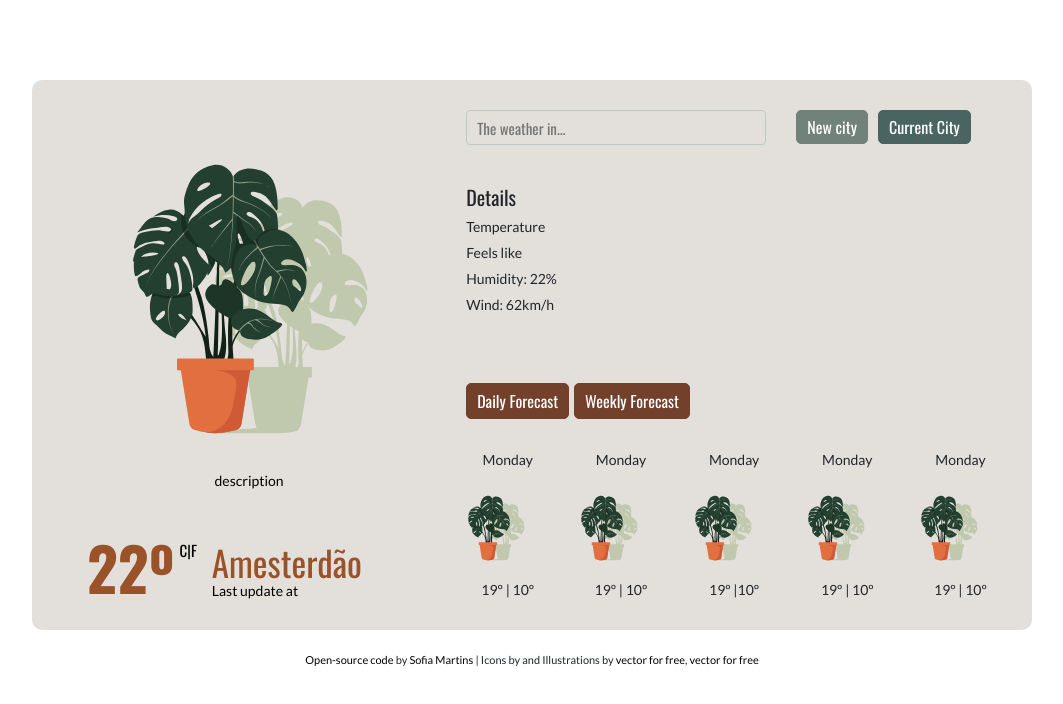
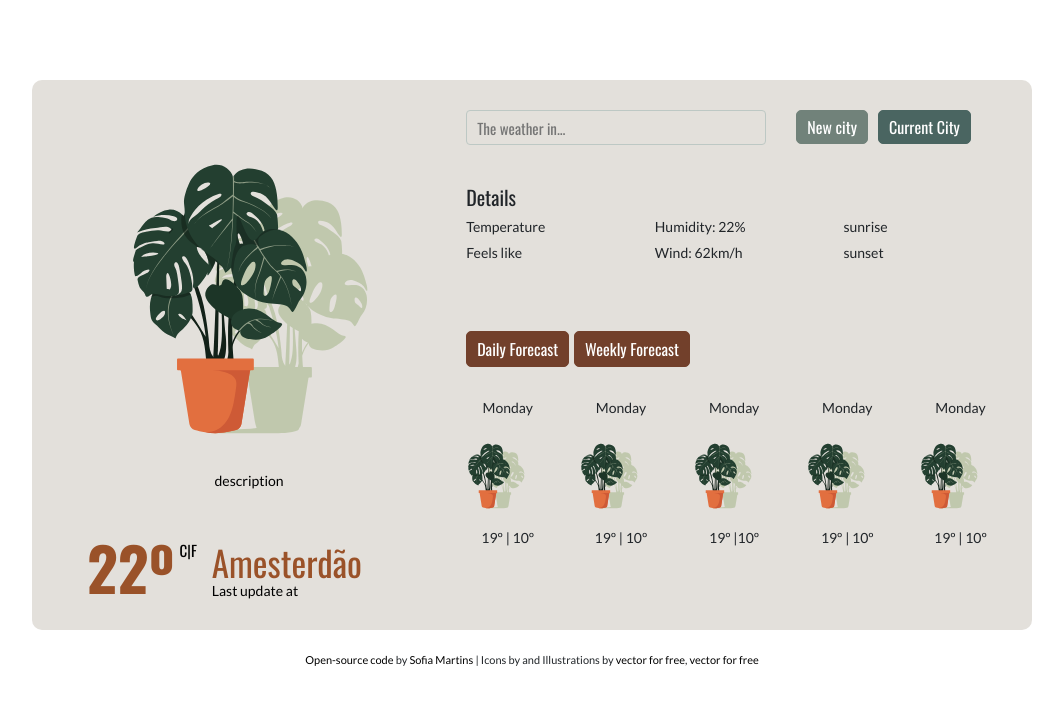
Before and after one commit to Asofiamartins/react-weather-app, a React (Create React App) app: page / in a window 1280 px wide. Shown: the top 704 px of the page, without its empty margins (108-1171 px from the left). Built offline with nearby package versions, Linux system fonts and the light colour scheme; no server answers.

Commit message:
started handleSearch

```diff
--- a/src/SearchForm.js
+++ b/src/SearchForm.js
@@ -1,8 +1,19 @@
 import React from "react";
+import axios from "axios";
 import "./SearchForm.css"
 
 export default function SearchForm(){
+
+    function handleSearch(){
+        consol
+    }
+    const apiKey =`ad04f0e0df090e6f6edccedb580b7fca`;
+    let city ="Lisbon";
+    let apiUrl = `https://api.openweathermap.org/data/2.5/weather?q=${city}&appid=${apiKey}&units=metric`;
+    axios.get(apiUrl).then(handleSearch);
     return (
+
+
     <div className="Search">
         <form className="search-form">
         <div className="row">
--- a/src/Weather.js
+++ b/src/Weather.js
@@ -1,5 +1,5 @@
 import React from "react";
-import axios from "axios";
+
 import './Weather.css';
 
 
@@ -10,9 +10,8 @@ import './Weather.css';
 
 
 export default function Weather(){
-    const apiKey =`ad04f0e0df090e6f6edccedb580b7fca`;
-    let city ="Lisbon";
-    let apiUrl = `https://api.openweathermap.org/data/2.5/weather?q=${city}&appid=${apiKey}`;
+
+
     return (
     <div className="weather">
         <div className="weatherDescription">
--- a/src/WeatherDetails.js
+++ b/src/WeatherDetails.js
@@ -8,9 +8,11 @@ import  "./WeatherDetails.css";
 export default function WeatherDetails(){
     return (<div className="WeatherDetails">
         <h3>Details</h3>
-        <p>Temperature</p>
-        <p>Feels like</p>
-        <p>Humidity: 22%</p>
-        <p>Wind: 62km/h</p>
+        <div className="row">
+        <div className="col"><p>Temperature</p><p>Feels like</p></div>
+        <div className="col"><p>Humidity: 22%</p><p>Wind: 62km/h</p></div>
+        <div className="col"><p>sunrise</p><p>sunset</p></div>
+        </div>
+
     </div>);
 }
```
